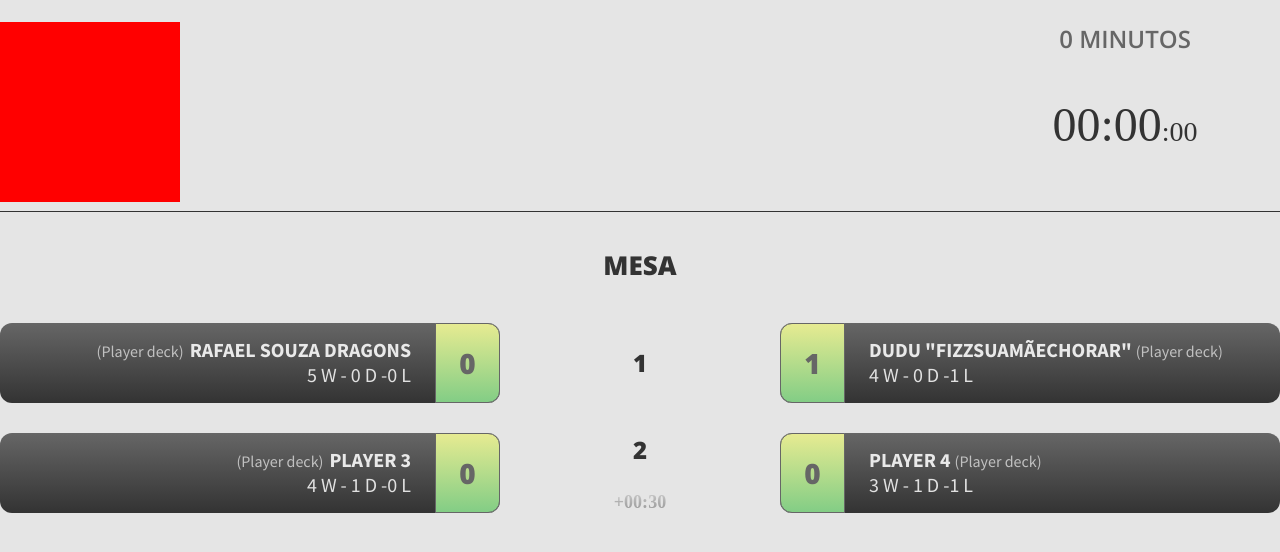
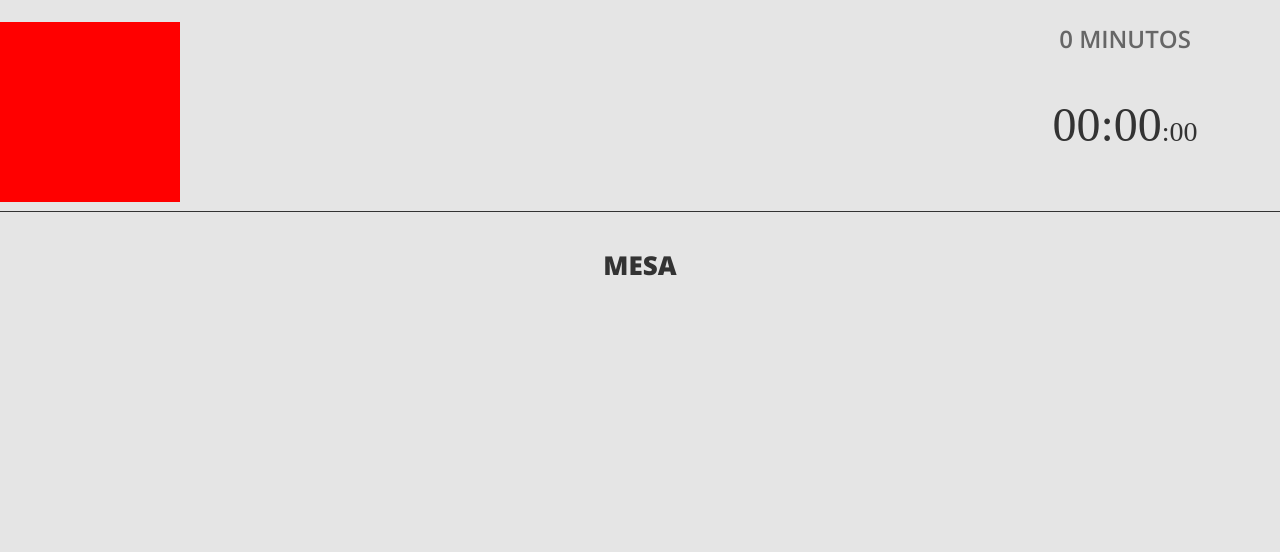
Before and after one commit to brunogirome/scorekeeper-online, a React (Create React App) app: page /scoreboard in a window 1280 px wide. Shown: the top 552 px of the page. Built offline with nearby package versions, Linux system fonts and the light colour scheme; a web font is replaced by a local one.

Commit message:
Scoreboard integration with standings

```diff
--- a/src/components/StandingModal/index.tsx
+++ b/src/components/StandingModal/index.tsx
@@ -75,7 +75,7 @@ export function StandingModal({
       player: AvailablePlayer;
       playerNumber: 1 | 2;
     }) => {
-      const playerIndex = players.findIndex(
+      const playerIndex = availablePlayers.findIndex(
         findPlayer => findPlayer.id === player.id,
       );
 
@@ -141,7 +141,7 @@ export function StandingModal({
 
       setAvailablePlayers([...newAvailablePlayers]);
     },
-    [players, availablePlayers, currentTable],
+    [availablePlayers, currentTable],
   );
 
   const handleCloseNewStandingsModal = useCallback(() => {
@@ -193,7 +193,7 @@ export function StandingModal({
   );
 
   useEffect(() => {
-    setAvailablePlayers(getAvailablePlayers());
+    setAvailablePlayers([...getAvailablePlayers()]);
   }, [players, setAvailablePlayers, getAvailablePlayers]);
 
   return (
--- a/src/pages/Standings/index.tsx
+++ b/src/pages/Standings/index.tsx
@@ -1,3 +1,6 @@
+import { useTournament } from '../../Hooks/tournamentContext';
+import { formatScoreInString } from '../../utils/formatScoreInString';
+
 import { Header } from '../../components/Header';
 
 import {
@@ -10,48 +13,7 @@ import {
 } from './styles';
 
 export function Standings() {
-  const rounds = [
-    {
-      table: 1,
-      player1: {
-        name: 'Rafael Souza Dragons',
-        deck: 'Player deck',
-        wins: 5,
-        draws: 0,
-        looses: 0,
-      },
-      player2: {
-        name: 'Dudu "FizzSuaMãeChorar"',
-        deck: 'Player deck',
-        wins: 4,
-        draws: 0,
-        looses: 1,
-      },
-      score_1: 0,
-      score_2: 1,
-      extra_time: 0,
-    },
-    {
-      table: 2,
-      player1: {
-        name: 'Player 3',
-        deck: 'Player deck',
-        wins: 4,
-        draws: 1,
-        looses: 0,
-      },
-      player2: {
-        name: 'Player 4',
-        deck: 'Player deck',
-        wins: 3,
-        draws: 1,
-        looses: 1,
-      },
-      score_1: 0,
-      score_2: 0,
-      extra_time: 3,
-    },
-  ];
+  const { standings } = useTournament();
 
   return (
     <Container>
@@ -59,33 +21,35 @@ export function Standings() {
       <Bracket>
         <h1>MESA</h1>
         <ul>
-          {rounds.map(round => (
-            <li key={round.table}>
+          {standings.map(standing => (
+            <li key={standing.table}>
               <PlayerCard side="left">
                 <PlayerText side="left">
                   <p>
-                    <span>({round.player1.deck})</span> {round.player1.name}
+                    <span>({standing.player1.currentDeck})</span>{' '}
+                    {standing.player1.name}
                   </p>
                   <span>
-                    {round.player1.wins} W - {round.player1.draws} D -
-                    {round.player1.looses} L
+                    {formatScoreInString({ player: standing.player1 })}
                   </span>
                 </PlayerText>
-                <Score side="left">{round.score_1}</Score>
+                <Score side="left">{standing.scorePlayer1}</Score>
               </PlayerCard>
               <Table>
-                {round.table}
-                {round.extra_time > 0 && <span>+00:{round.extra_time}0</span>}
+                {standing.table}
+                {standing.timeExtension > 0 && (
+                  <span>+00:{standing.timeExtension}0</span>
+                )}
               </Table>
               <PlayerCard side="right">
-                <Score side="right">{round.score_2}</Score>
+                <Score side="right">{standing.scorePlayer2}</Score>
                 <PlayerText side="right">
                   <p>
-                    {round.player2.name} <span>({round.player2.deck})</span>
+                    {standing.player2.name}{' '}
+                    <span>({standing.player2.currentDeck})</span>
                   </p>
                   <span>
-                    {round.player2.wins} W - {round.player2.draws} D -
-                    {round.player2.looses} L
+                    {formatScoreInString({ player: standing.player1 })}
                   </span>
                 </PlayerText>
               </PlayerCard>
```
Also changed, not shown: src/pages/Dashboard/StandingsTable/index.tsx (+8 -1 lines).
